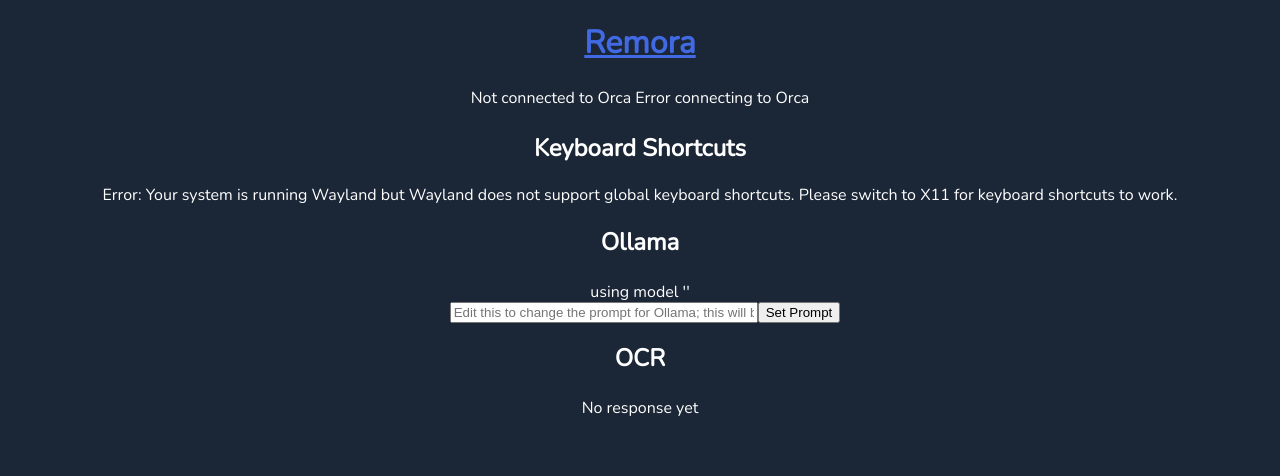
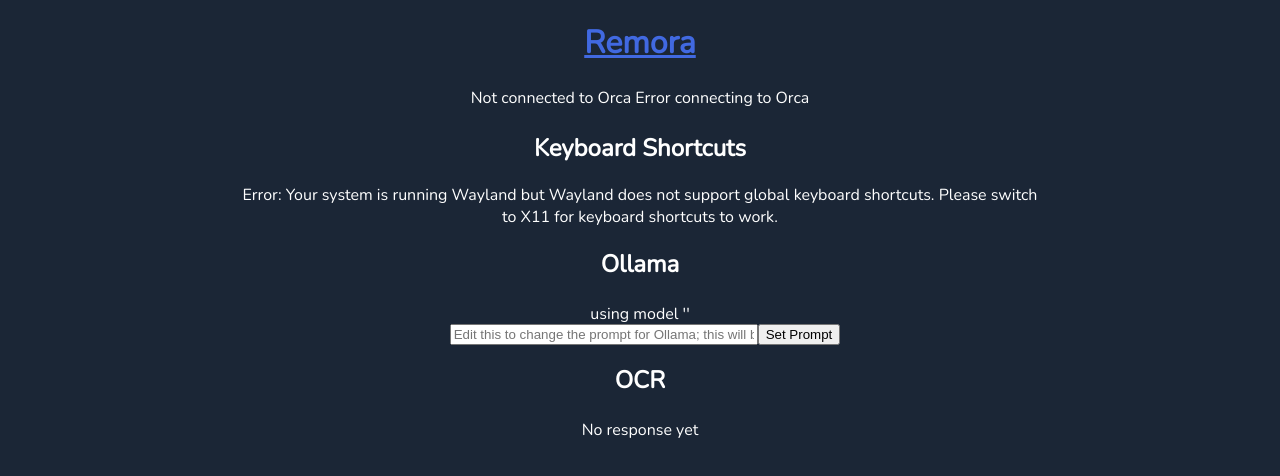
Before and after one commit to C-Loftus/Remora, a React (Vite) app in the folder frontend/: page / in a window 1280 px wide. Shown: the top 476 px of the page. Built offline with nearby package versions, Linux system fonts and the light colour scheme.

Commit message:
better styling

```diff
--- a/frontend/src/style.css
+++ b/frontend/src/style.css
@@ -5,7 +5,9 @@
 }
 
 body {
-    margin: 0;
+    max-width: 800px;
+    margin: 0 auto;
+    padding: 0 16px;
     color: white;
     font-family: "Nunito", -apple-system, BlinkMacSystemFont, "Segoe UI", "Roboto",
         "Oxygen", "Ubuntu", "Cantarell", "Fira Sans", "Droid Sans", "Helvetica Neue",
```
